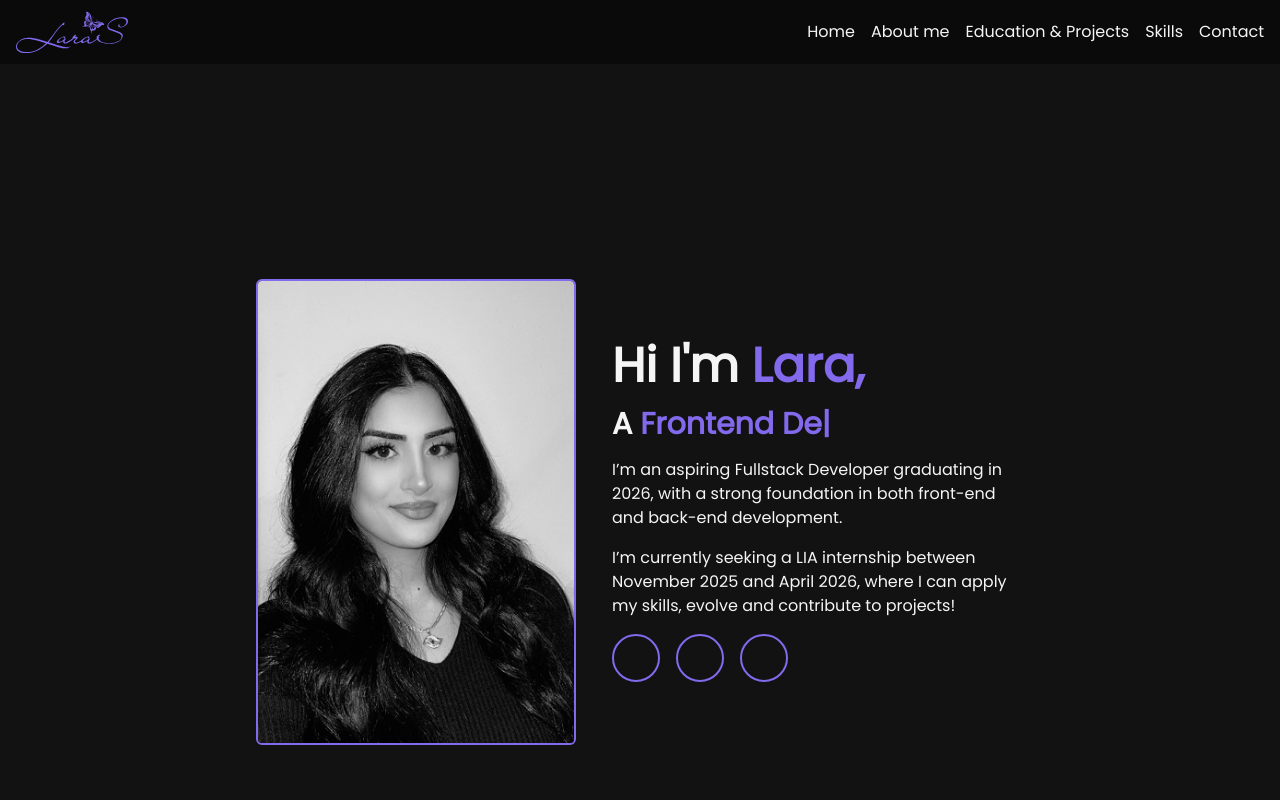
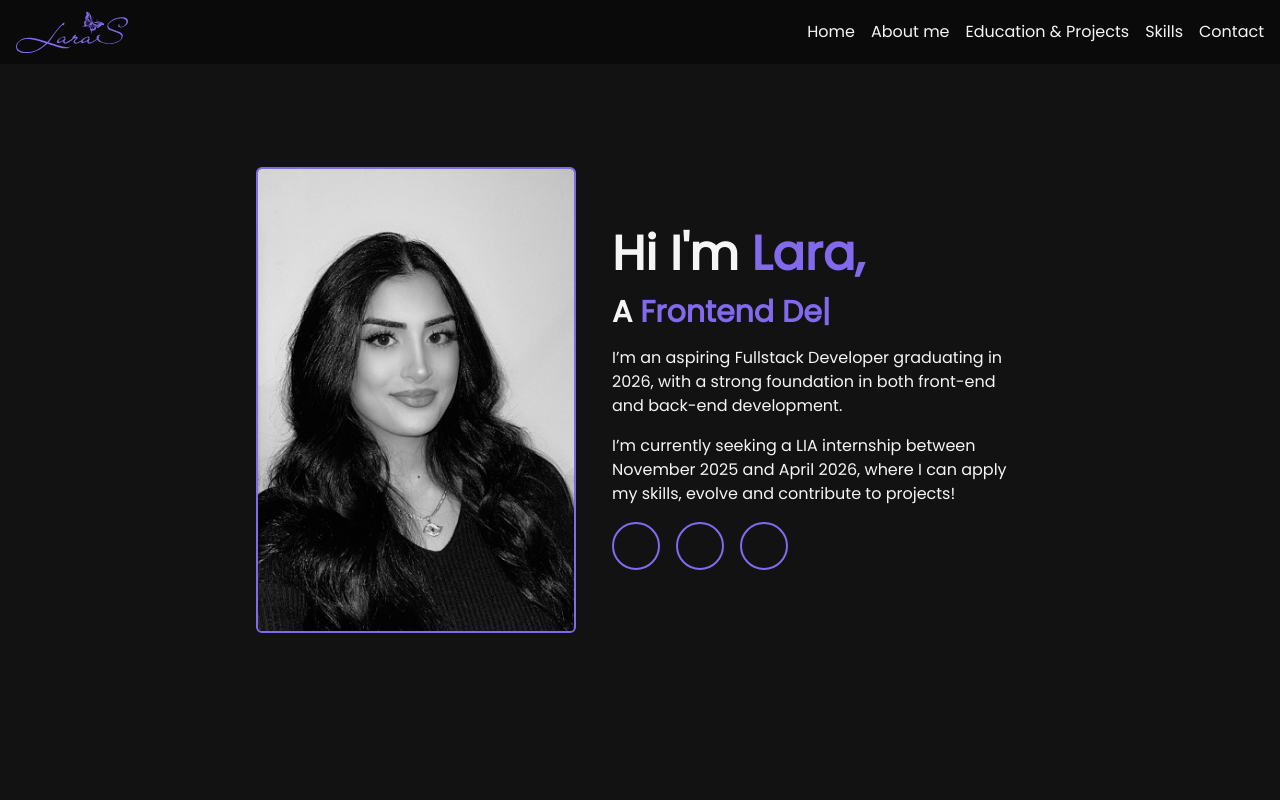
Before and after one commit to Laraass/portfolio, a React (Vite) app: page / in a window 1280 px wide. Shown: the top 800 px of the page. Built offline with nearby package versions, Linux system fonts and the light colour scheme; some icons are missing.

Commit message:
adjust layout

```diff
--- a/src/components/Layout.tsx
+++ b/src/components/Layout.tsx
@@ -10,7 +10,7 @@ const Layout = ({ children }: LayoutProps) => {
     <div className="flex flex-col items-center bg-shade-800 text-shade-100">
       <Header />
 
-      <main className="min-h-screen w-full flex-1 pb-20 pt-24 md:pb-16 md:pt-28">
+      <main className="min-h-screen w-full flex-1 pb-20 md:pb-16">
         {children}
       </main>
 
```
